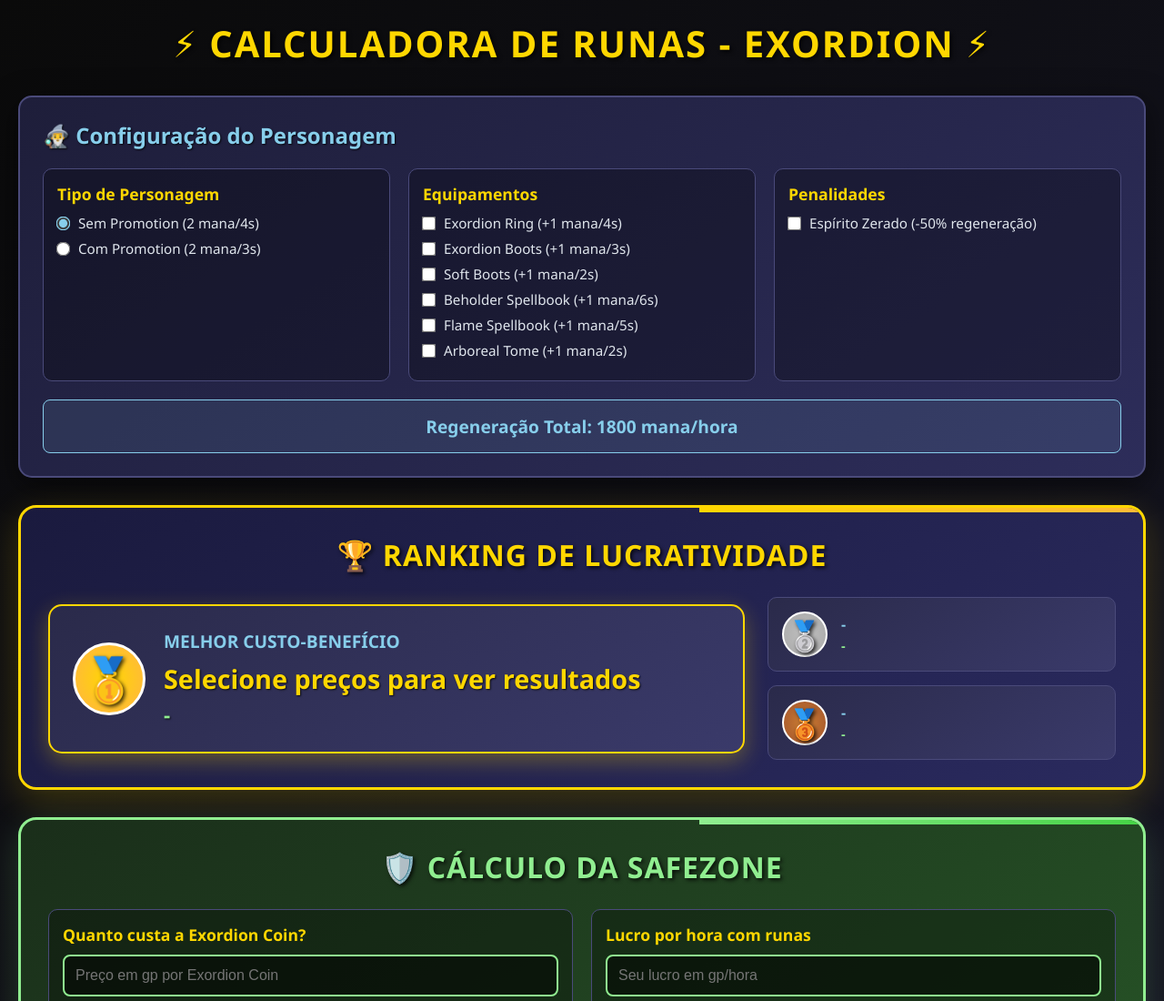
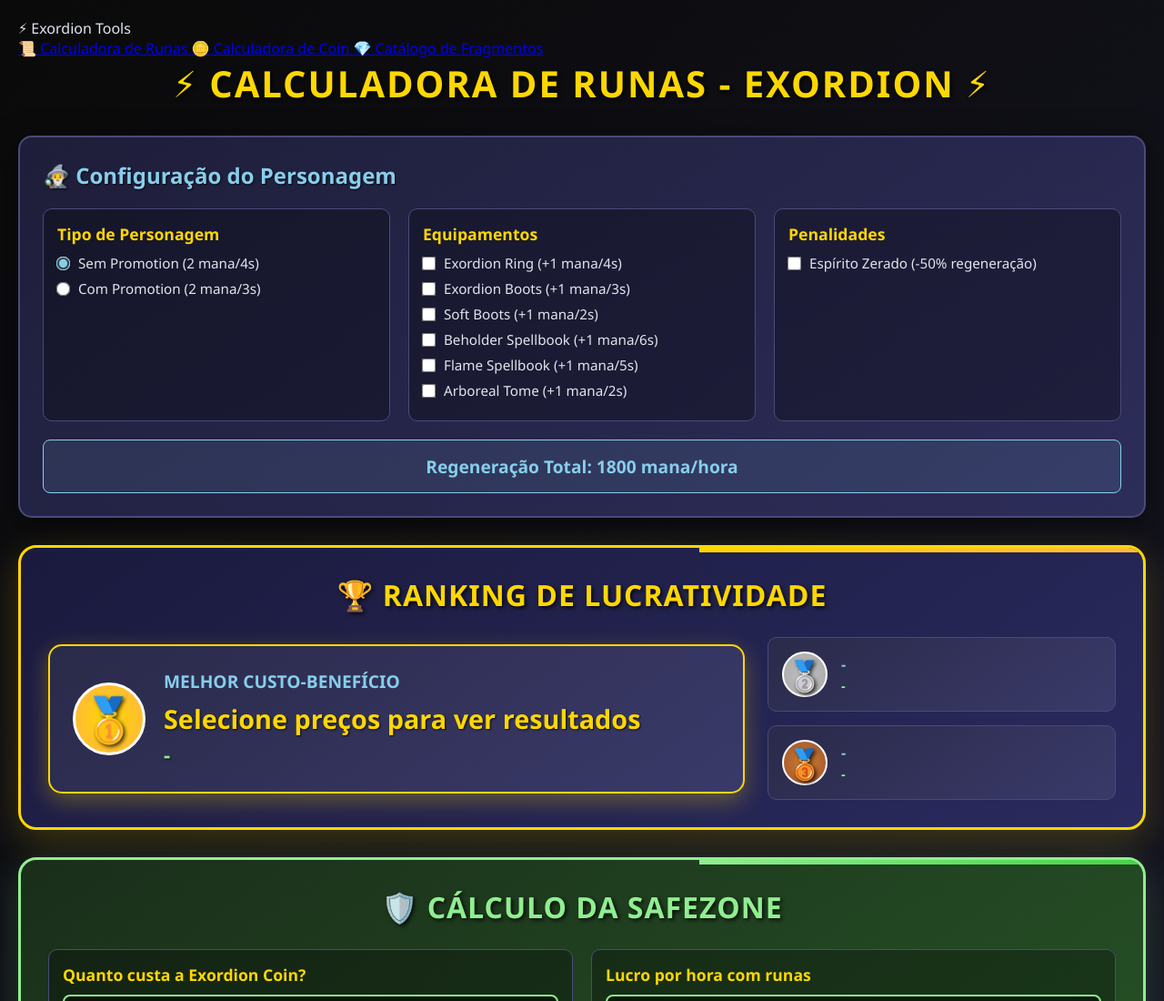
Before and after one commit to TSB89/calculadora-runa-exordion, a plain HTML site: page index.html in a window 1280 px wide. Shown: the top 1100 px of the page at 91% size. Drawn offline with Linux system fonts and the light colour scheme.

Commit message:
Update index.html

```diff
--- a/index.html
+++ b/index.html
@@ -9,6 +9,34 @@
 </head>
 
 <body>
+    <!-- Menu de Navegação -->
+    <nav class="navbar">
+        <div class="nav-container">
+            <div class="nav-brand">
+                <span class="nav-logo">⚡</span>
+                <span class="nav-title">Exordion Tools</span>
+            </div>
+            <div class="nav-menu" id="nav-menu">
+                <a href="https://tsb89.github.io/calculadora-runa-exordion/" class="nav-link active">
+                    <span class="nav-icon">📜</span>
+                    Calculadora de Runas
+                </a>
+                <a href="https://tsb89.github.io/calculadora-coin-exordion/" class="nav-link">
+                    <span class="nav-icon">🪙</span>
+                    Calculadora de Coin
+                </a>
+                <a href="https://tsb89.github.io/catalogo-fragmento-exordion/" class="nav-link">
+                    <span class="nav-icon">💎</span>
+                    Catálogo de Fragmentos
+                </a>
+            </div>
+            <div class="nav-toggle" id="nav-toggle">
+                <span class="bar"></span>
+                <span class="bar"></span>
+                <span class="bar"></span>
+            </div>
+        </div>
+    </nav>
     <div class="container">
         <h1>⚡ Calculadora de Runas - Exordion ⚡</h1>
 
```
